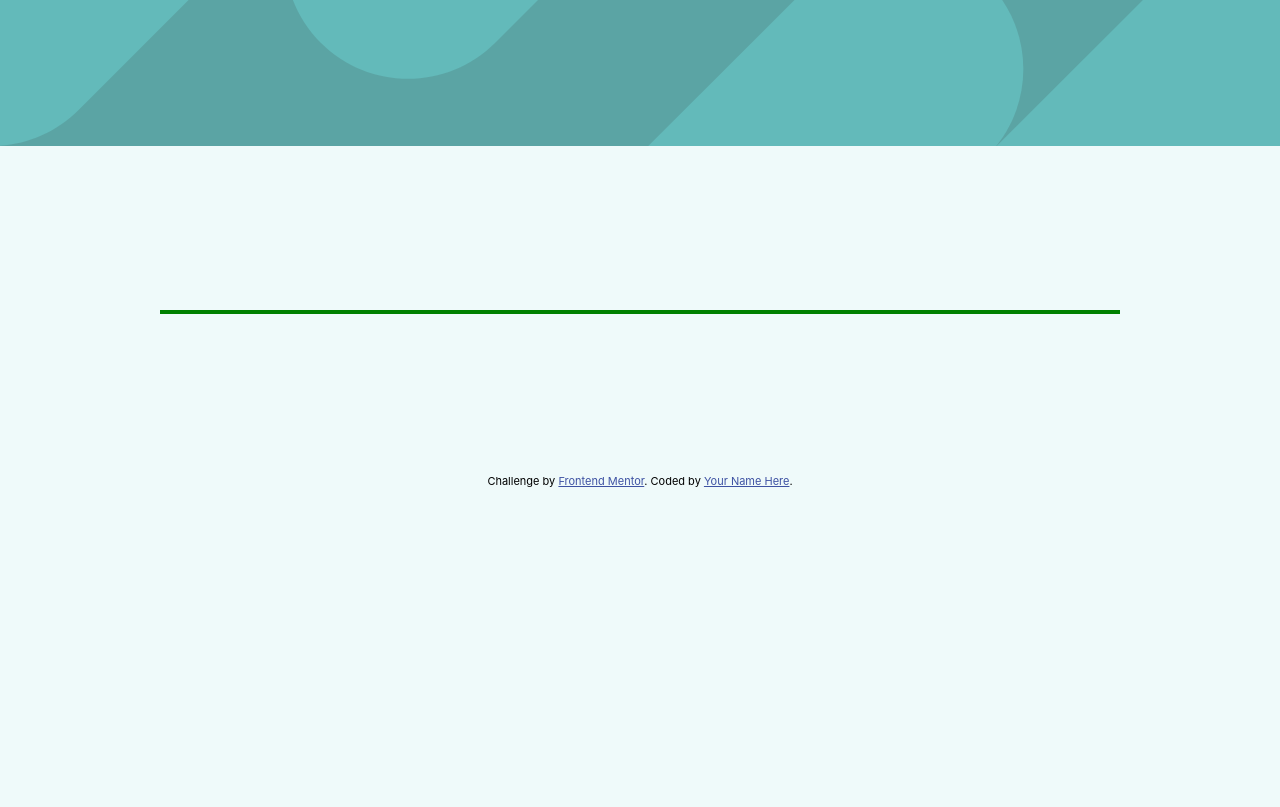
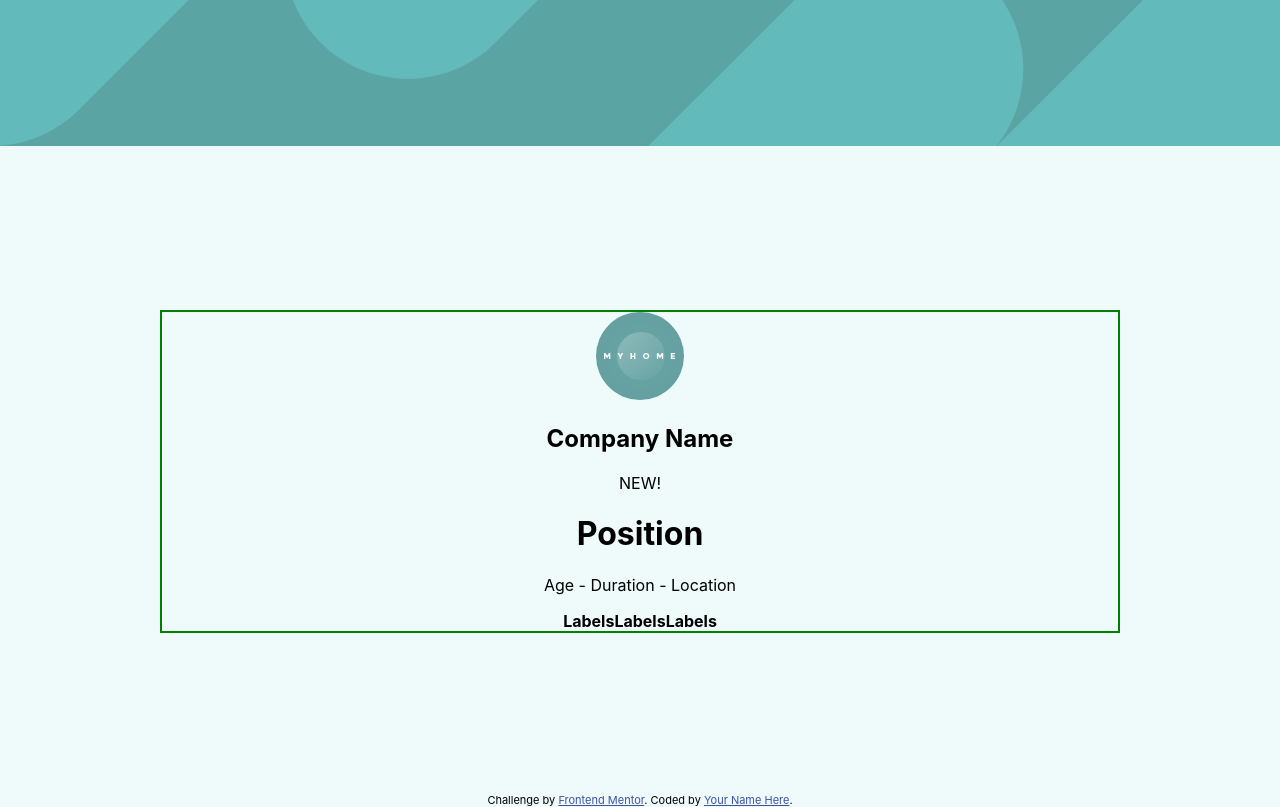
Before and after one commit to mikeg1440/static-job-listings-page, a React (Create React App) app: page / in a window 1280 px wide. Built offline with nearby package versions, Linux system fonts and the light colour scheme.

Commit message:
Add Job component to App.js file

```diff
--- a/src/components/App.js
+++ b/src/components/App.js
@@ -1,5 +1,6 @@
 import React from 'react';
 import headerImg from '../images/bg-header-desktop.svg';
+import Job from './Job';
 import './App.css';
 
 const data = require('../data.json');
@@ -10,7 +11,7 @@ function App() {
       <img className='app-header' src={headerImg} alt='header' />
 
       <div className='listing-container'>
-
+        <Job/>
       </div>
     </div>
   );
```
